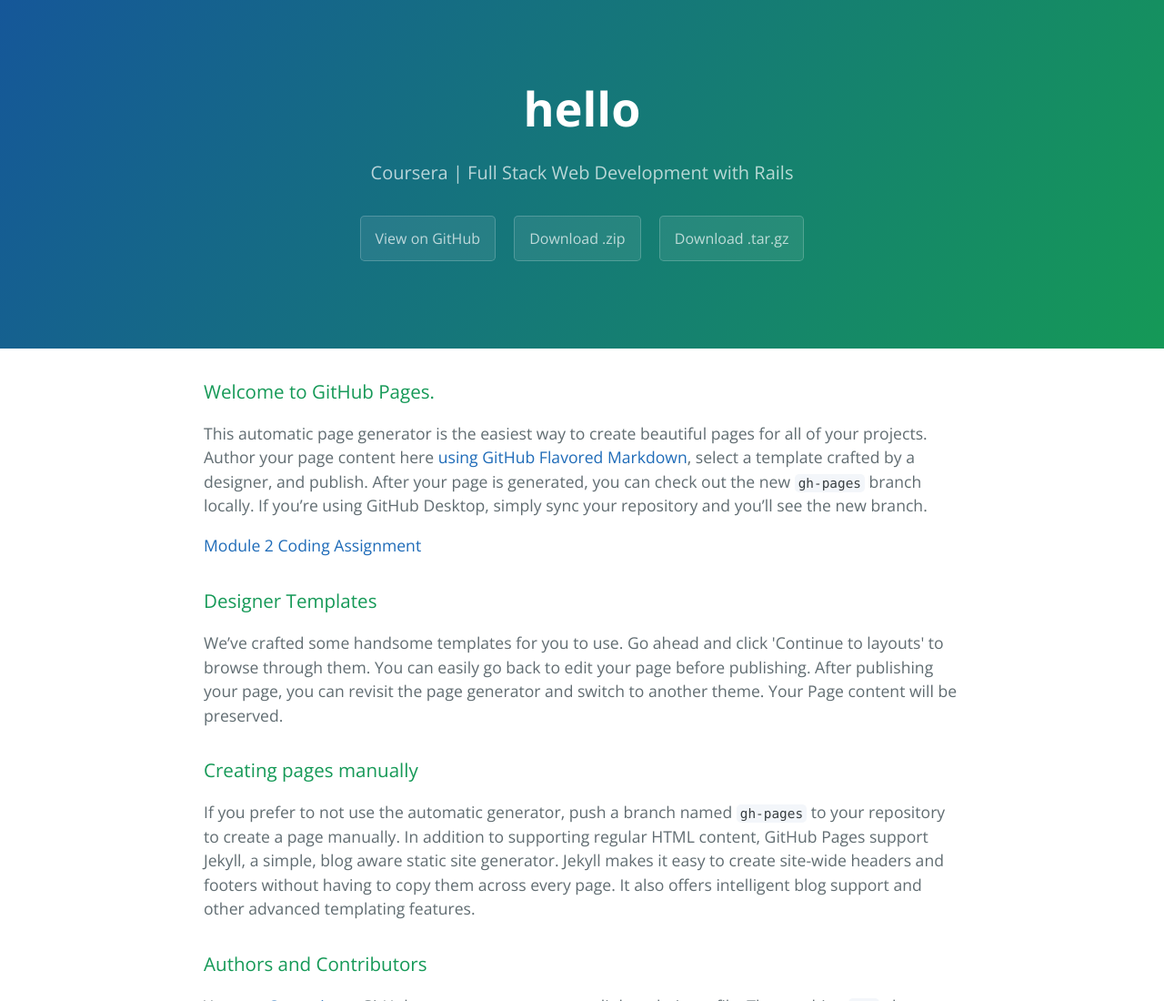
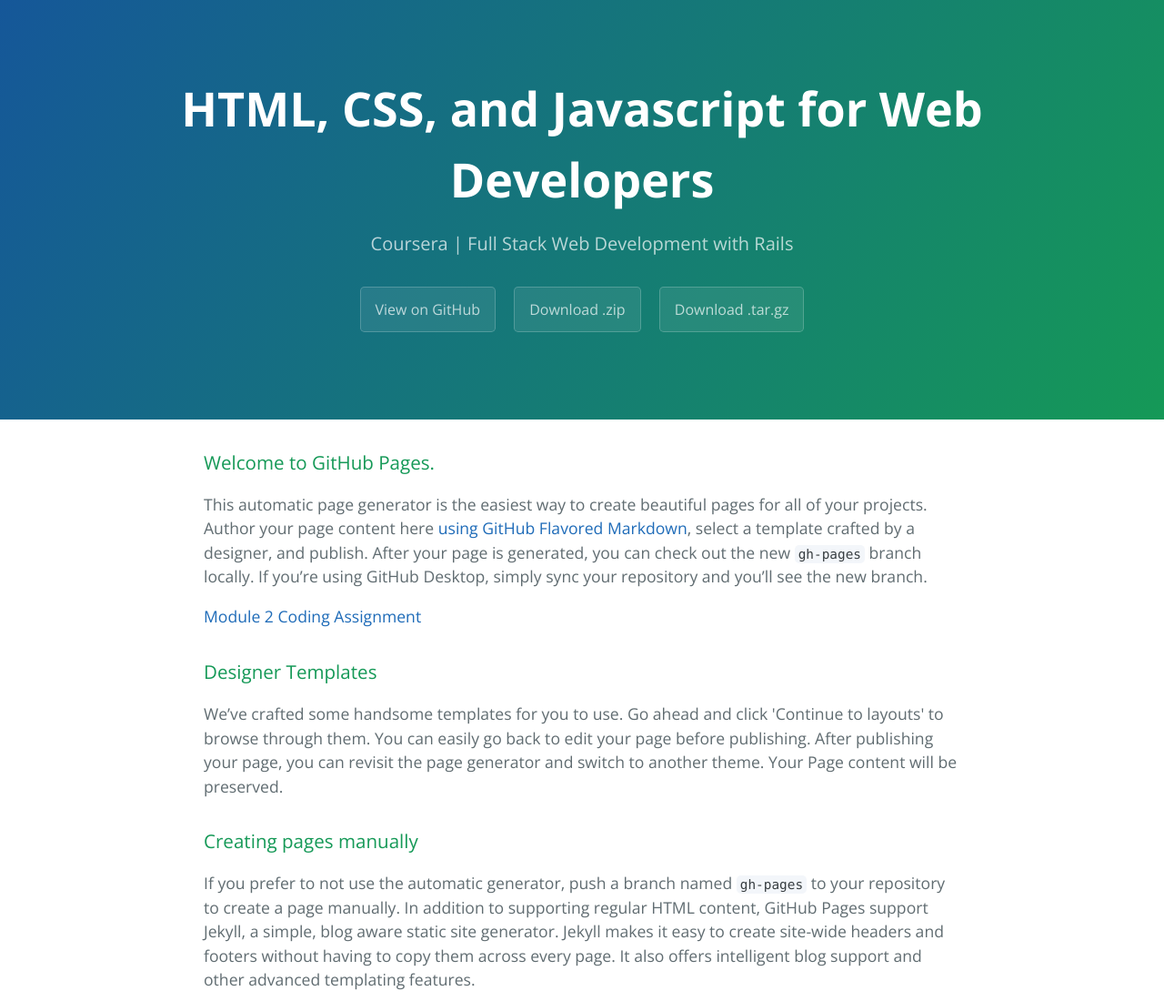
Before and after one commit to khayalahaziyeva/coursera-course, a plain HTML site: page index.html in a window 1280 px wide. Shown: the top 1100 px of the page at 91% size. Drawn offline with nearby package versions, Linux system fonts and the light colour scheme.

Commit message:
Update index.html

```diff
--- a/index.html
+++ b/index.html
@@ -11,7 +11,7 @@
   </head>
   <body>
     <section class="page-header">
-      <h1 class="project-name">hello</h1>
+      <h1 class="project-name">HTML, CSS, and Javascript for Web Developers</h1>
       <h2 class="project-tagline">Coursera | Full Stack Web Development with Rails</h2>
       <a href="https://github.com/jhu-ep-coursera/fullstack-course4" class="btn">View on GitHub</a>
       <a href="https://github.com/jhu-ep-coursera/fullstack-course4/zipball/master" class="btn">Download .zip</a>
```
